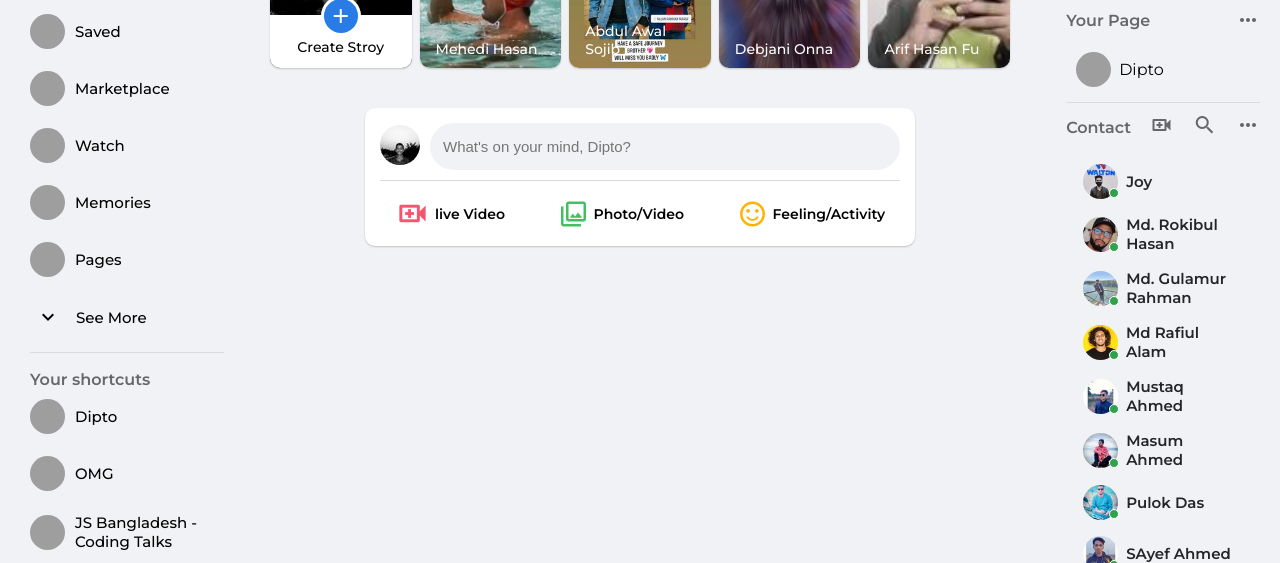
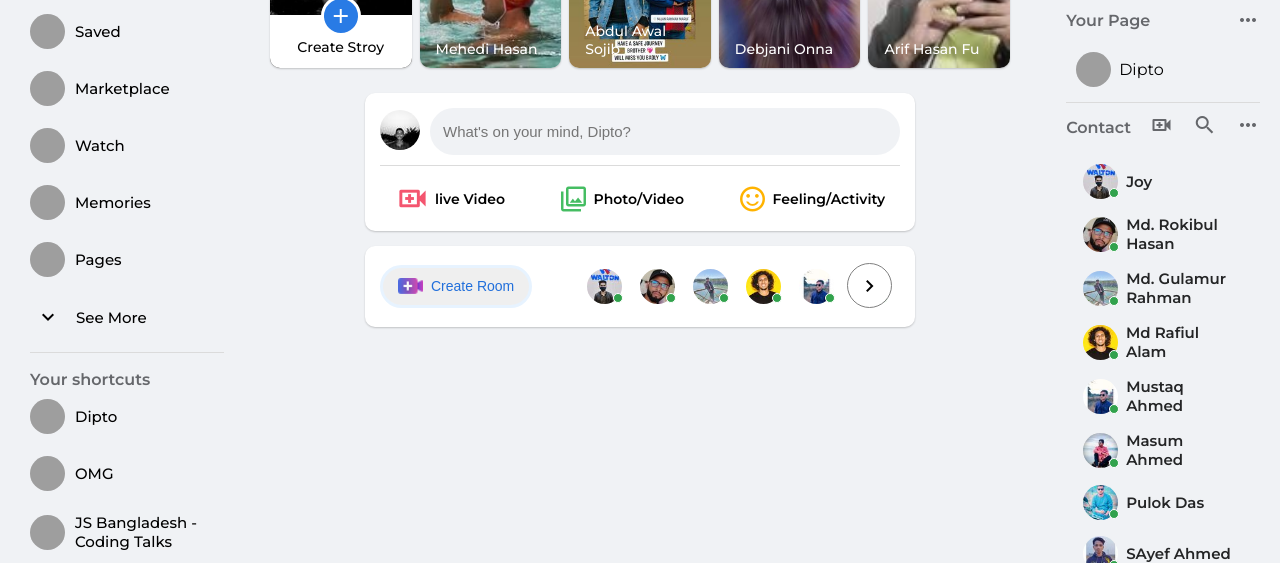
Before and after one commit to diptowebhero/facebook-clone, a plain HTML site: page index.html in a window 1280 px wide. Shown: the part 237-800 px from the top of the page. Drawn offline with Linux system fonts and the light colour scheme; grey boxes are pictures that could not be loaded.

Commit message:
added room

```diff
--- a/css/style.css
+++ b/css/style.css
@@ -329,7 +329,7 @@
   color: #696c70;
   font-weight: normal;
   line-height: 15px;
-  font-size: 12px;
+  font-size: 11px;
   display: inline-block;
   text-decoration: none;
 }
@@ -344,6 +344,7 @@
   overflow: auto;
   padding: 0px 32px;
   max-width: 820px;
+  height: 100vh;
   margin: 0 auto;
 }
 .story_container {
@@ -457,7 +458,7 @@
 }
 .create_post_container {
   max-width: 550px;
-  margin: 30px auto;
+  margin: 15px auto;
   background: white;
   box-shadow: 0 1px 2px rgb(0 0 0 / 20%);
   border-radius: 10px;
@@ -515,6 +516,51 @@
 }
 .create_post_bottom ul li:nth-child(3) span {
   color: #ffb300;
+}
+.create_room_container {
+  display: flex;
+  justify-content: space-between;
+  padding: 15px;
+  align-items: center;
+  position: relative;
+}
+.room-member ul {
+  display: flex;
+}
+.room-member ul li {
+  list-style: none;
+  padding: 3px 0px !important;
+}
+.room-member ul li a:hover{
+  background: none !important;
+}
+.room-btn {
+  display: flex;
+  border: 3px solid #e7f3ff;
+  border-radius: 30px;
+  padding: 10px 15px;
+  font-size: 14px;
+  font-weight: 500;
+  color: #216fdb;
+  cursor: pointer;
+}
+.room-btn img {
+  width: 25px;
+  margin-right: 8px;
+}
+.more_room {
+  width: 45px;
+  height: 45px;
+  display: flex;
+  align-items: center;
+  justify-content: center;
+  background: white;
+  border: 1px solid gray;
+  border-radius: 50%;
+  position: absolute;
+  right: 23px;
+  top: 17px;
+  cursor: pointer;
 }
 /*========== middle css end========== */
 /* right header css start */
--- a/index.html
+++ b/index.html
@@ -275,6 +275,36 @@
             </ul>
           </div>
         </div>
+        <div class="create_room_container create_post_container">
+          <button class="room-btn">
+            <img src="./images/create-room.png" alt="" /> Create Room
+          </button>
+          <div class="active_member room-member">
+            <ul>
+              <li>
+                <a href="#"><img src="./images/joy.jpg" alt="joy" /> </a>
+              </li>
+              <li>
+                <a href="#"><img src="./images/bro.jpg" alt="joy" /> </a>
+              </li>
+              <li>
+                <a href="#"><img src="./images/Fahim.jpg" alt="joy" /> </a>
+              </li>
+              <li>
+                <a href="#"><img src="./images/rafi.jpg" alt="joy" /> </a>
+              </li>
+              <li>
+                <a href="#"><img src="./images/khan.jpg" alt="joy" /> </a>
+              </li>
+              <li>
+                <a href="#"><img src="./images/masum.jpg" alt="joy" /> </a>
+              </li>
+            </ul>
+            <div class="more_room">
+              <span class="material-icons-outlined"> chevron_right </span>
+            </div>
+          </div>
+        </div>
       </section>
       <!-- middle section end -->
       <aside class="right_header">
```
Also changed, not shown: images/create-room.png (added).
